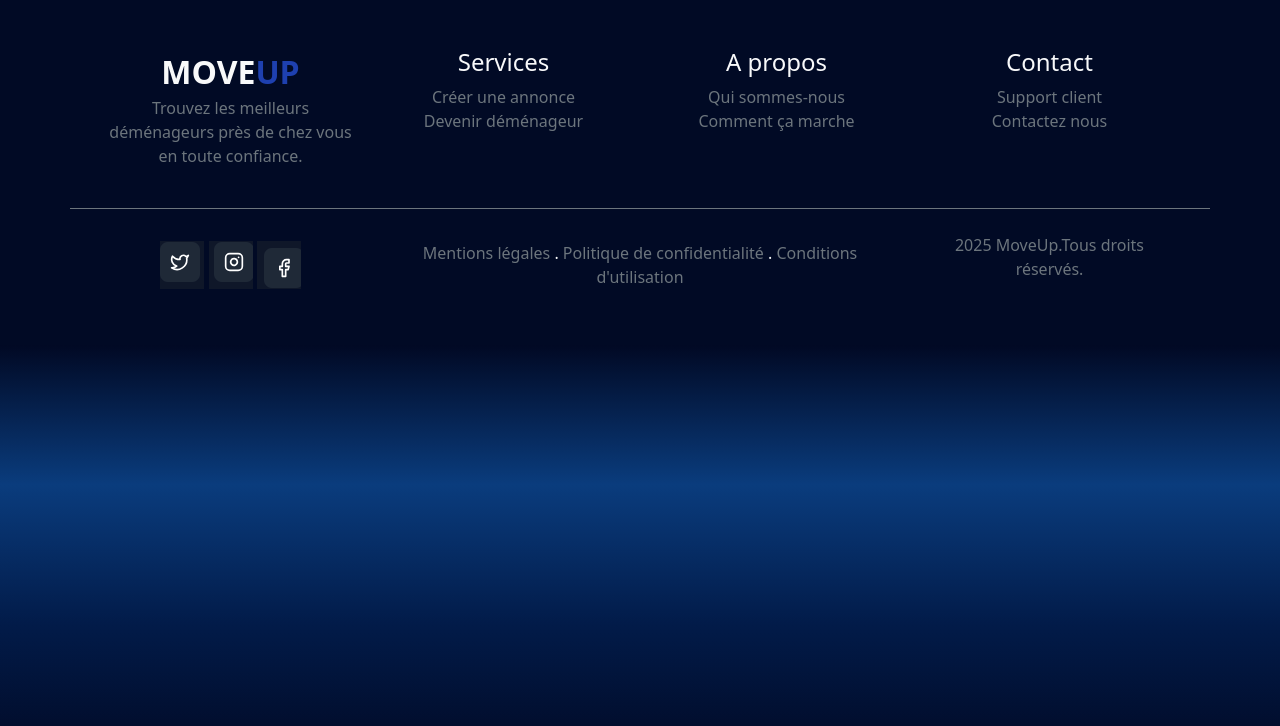
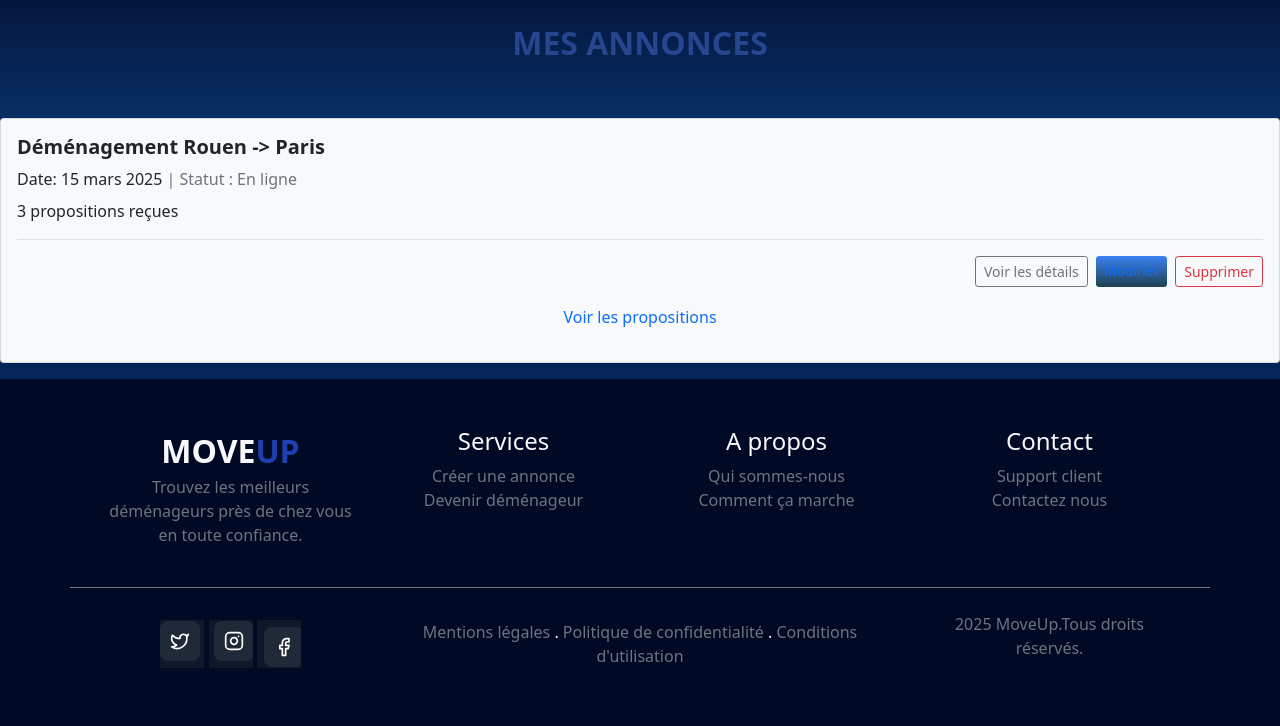
Before and after one commit to Aissata26/Projet-CSW, a PHP site: page /client.php in a window 1280 px wide. Shown: the part 74-800 px from the top of the page. Run offline with PHP 8.4, Linux system fonts and the light colour scheme; data that the repository does not hold is empty.

Commit message:
création de la page d'acceuil du client

```diff
--- a/Client/client.php
+++ b/Client/client.php
@@ -1,10 +1,45 @@
 <?php
 include_once '../Visiteur/header.php';
 include_once 'nav.php';
-include_once '../Visiteur/footer.php';
 ?>
 <body class="background-A">
+    <div class="row">
+        <h2 class="text-center py-4 ">MES ANNONCES</h2>
+    </div>
+    <div class="card mb-3 shadow-sm bg-light">
+        <div class="card-body">
+            <h5 class="card-title fw-bolder mb-2">
+                Déménagement Rouen -> Paris
+            </h5>
+            <p class="card-text mb-2">
+                Date: 15 mars 2025
+                <span class="text-muted">
+                    | Statut : En ligne
+                </span>
+            </p>
+            <p class="mb-0">3 propositions reçues</p>
+            <div class="d-flex justify-content-end gap-2 border-top pt-3 mt-3">
+                <a href="#" class="btn btn-outline-secondary btn-sm">Voir les détails</a>
+                <a href="#" class="btn btn-outline-primary btn-sm">Modifier</a>
+                <a href="#" class="btn btn-outline-danger btn-sm">Supprimer</a>
+            </div>
+            <p class="mt-3 text-center">
+                <a class="btn btn-link p-0 " data-bs-toggle="collapse" href="#collapseExample" role="button" aria-expanded="false" aria-controls="collapseExample">
+                    Voir les propositions
+                </a>
+            </p>
+            <div class="collapse" id="collapseExample">
+                <div class="card border-0 bg-light">
+                    <div class="card-body">
 
+
+                    </div>
+                    Some placeholder content for the collapse component. This panel is hidden by default but revealed when the user activates the relevant trigger.
+               </div>
+            </div>
+        </div>
+    </div>
+    <script src="https://cdn.jsdelivr.net/npm/bootstrap@5.3.8/dist/js/bootstrap.bundle.min.js" integrity="sha384-FKyoEForCGlyvwx9Hj09JcYn3nv7wiPVlz7YYwJrWVcXK/BmnVDxM+D2scQbITxI" crossorigin="anonymous"></script>
 </body>
 <?php
 include_once '../Visiteur/footer.php';
--- a/fonction.php
+++ b/fonction.php
@@ -4,7 +4,7 @@
 {
     try
     {
-        $pdo= new PDO("mysql:host=localhost;dbname=tableaux","root","");
+        $pdo= new PDO("mysql:host=localhost;dbname=tableaux","root","root");
     }
     catch(Exception $e)
     {
```
Also changed, not shown: Client/creerAnnonce.php (+15 -7 lines).
